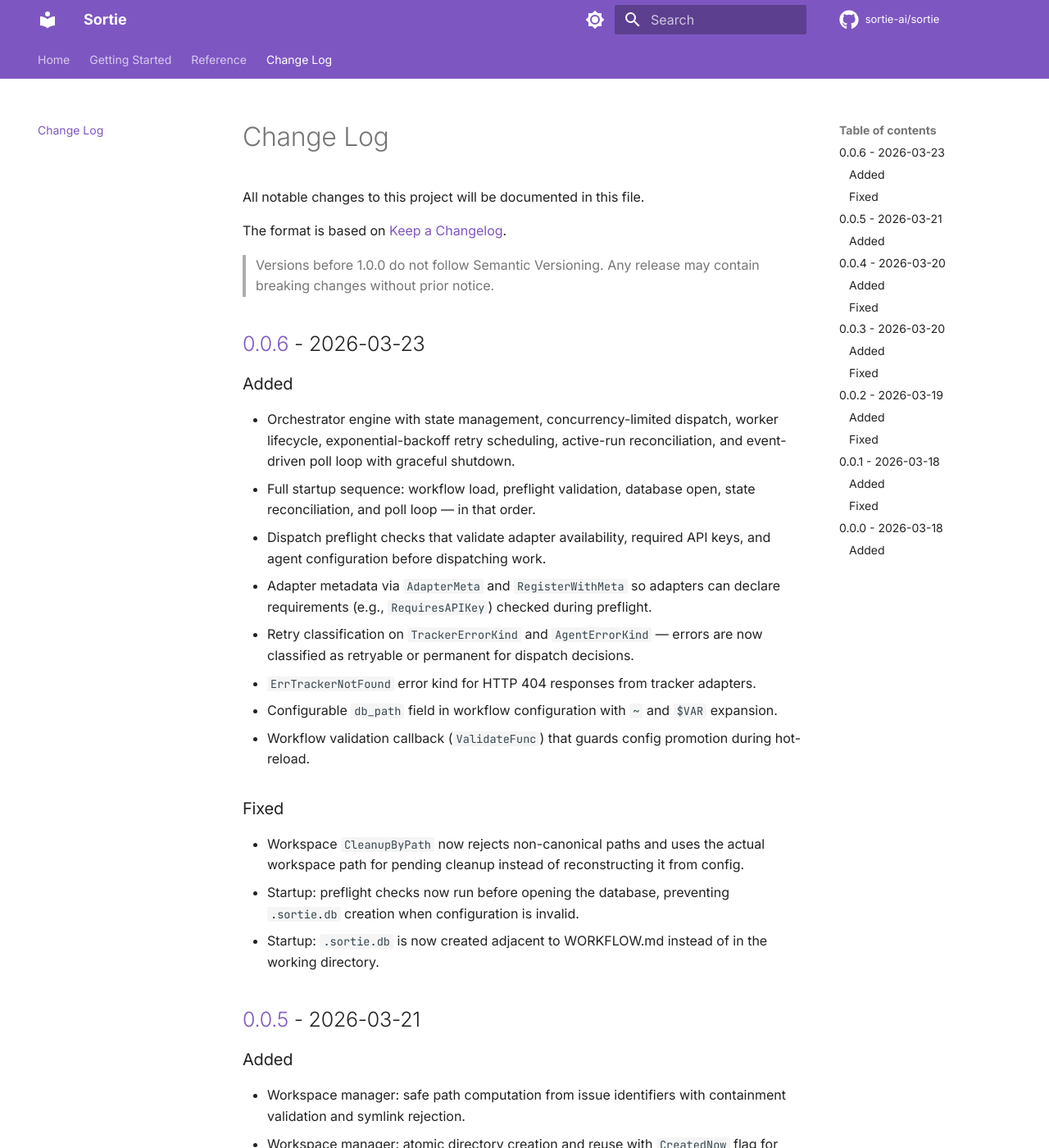
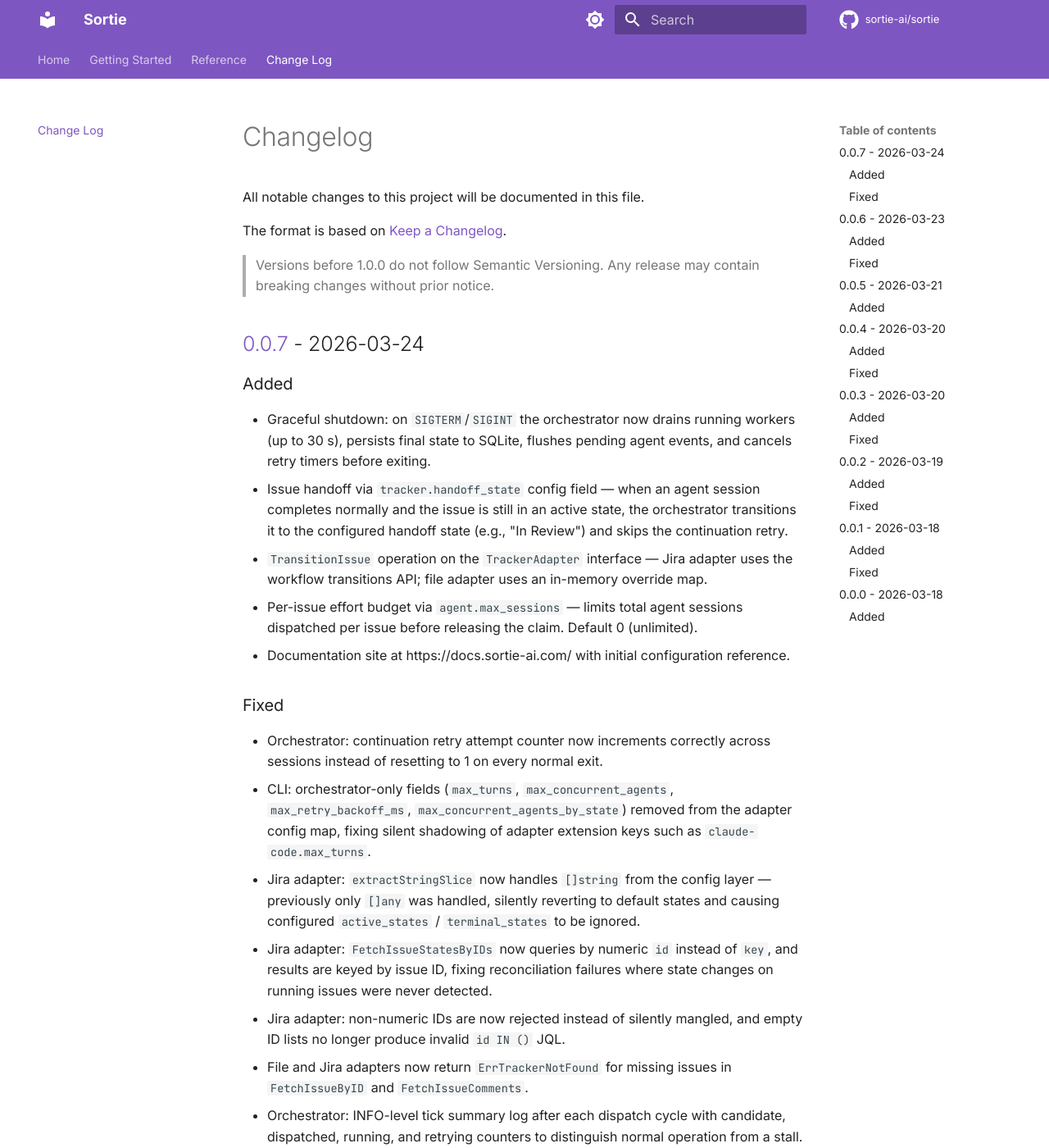
Before and after one commit to sortie-ai/docs, an MkDocs documentation site: the page built from docs/changelog.md, in a window 1280 px wide and 1400 px high. Shown: the whole window at 82% size. Built offline with MkDocs 1.6.1 and Material for MkDocs 9.7.7, drawn with Linux system fonts in a browser that asks for light colours; comment, search, counter and statistics services are not loaded; some of the changed text lies outside the part shown.

Commit message:
Update changelog

```diff
--- a/docs/changelog.md
+++ b/docs/changelog.md
@@ -1,4 +1,4 @@
-# Change Log
+# Changelog
 
 All notable changes to this project will be documented in this file.
 
@@ -6,6 +6,49 @@
 
 > Versions before 1.0.0 do not follow Semantic Versioning. Any release may
 > contain breaking changes without prior notice.
+
+## [0.0.7] - 2026-03-24
+
+### Added
+
+- Graceful shutdown: on `SIGTERM`/`SIGINT` the orchestrator now drains running
+  workers (up to 30 s), persists final state to SQLite, flushes pending
+  agent events, and cancels retry timers before exiting.
+- Issue handoff via `tracker.handoff_state` config field — when an agent
+  session completes normally and the issue is still in an active state, the
+  orchestrator transitions it to the configured handoff state (e.g.,
+  "In Review") and skips the continuation retry.
+- `TransitionIssue` operation on the `TrackerAdapter` interface — Jira
+  adapter uses the workflow transitions API; file adapter uses an in-memory
+  override map.
+- Per-issue effort budget via `agent.max_sessions` — limits total agent
+  sessions dispatched per issue before releasing the claim. Default 0
+  (unlimited).
+- Documentation site at https://docs.sortie-ai.com/ with initial
+  configuration reference.
+
+### Fixed
+
+- Orchestrator: continuation retry attempt counter now increments correctly
+  across sessions instead of resetting to 1 on every normal exit.
+- CLI: orchestrator-only fields (`max_turns`, `max_concurrent_agents`,
+  `max_retry_backoff_ms`, `max_concurrent_agents_by_state`) removed from
+  the adapter config map, fixing silent shadowing of adapter extension keys
+  such as `claude-code.max_turns`.
+- Jira adapter: `extractStringSlice` now handles `[]string` from the config
+  layer — previously only `[]any` was handled, silently reverting to default
+  states and causing configured `active_states` / `terminal_states` to be
+  ignored.
+- Jira adapter: `FetchIssueStatesByIDs` now queries by numeric `id` instead
+  of `key`, and results are keyed by issue ID, fixing reconciliation failures
+  where state changes on running issues were never detected.
+- Jira adapter: non-numeric IDs are now rejected instead of silently mangled,
+  and empty ID lists no longer produce invalid `id IN ()` JQL.
+- File and Jira adapters now return `ErrTrackerNotFound` for missing issues
+  in `FetchIssueByID` and `FetchIssueComments`.
+- Orchestrator: INFO-level tick summary log after each dispatch cycle with
+  candidate, dispatched, running, and retrying counters to distinguish normal
+  operation from a stall.
 
 ## [0.0.6] - 2026-03-23
 
@@ -36,7 +79,7 @@
   from config.
 - Startup: preflight checks now run before opening the database, preventing
   `.sortie.db` creation when configuration is invalid.
-- Startup: `.sortie.db` is now created adjacent to WORKFLOW.md instead of in
+- Startup: `.sortie.db` is now created adjacent to `WORKFLOW.md` instead of in
   the working directory.
 
 ## [0.0.5] - 2026-03-21
@@ -123,13 +166,13 @@
 
 ### Added
 
-- WORKFLOW.md file loader with YAML front matter and prompt body parsing.
+- `WORKFLOW.md` file loader with YAML front matter and prompt body parsing.
 - Typed configuration layer with `$VAR` environment variable resolution
   and `~` home directory expansion.
 - Prompt template engine using Go `text/template` in strict mode
   (unknown variables and filters cause hard errors).
 - Turn-based prompt builder for multi-turn agent conversations.
-- Filesystem watcher for live WORKFLOW.md reload via `fsnotify`.
+- Filesystem watcher for live `WORKFLOW.md` reload via `fsnotify`.
 - CLI entry point (`sortie`) with graceful shutdown and signal handling.
 
 ### Fixed
@@ -150,6 +193,7 @@
   execution via GitHub Actions.
 - Architecture Decision Records (ADR-0001 through ADR-0005).
 
+[0.0.7]: https://github.com/sortie-ai/sortie/compare/0.0.6...0.0.7
 [0.0.6]: https://github.com/sortie-ai/sortie/compare/0.0.5...0.0.6
 [0.0.5]: https://github.com/sortie-ai/sortie/compare/0.0.4...0.0.5
 [0.0.4]: https://github.com/sortie-ai/sortie/compare/0.0.3...0.0.4
```
